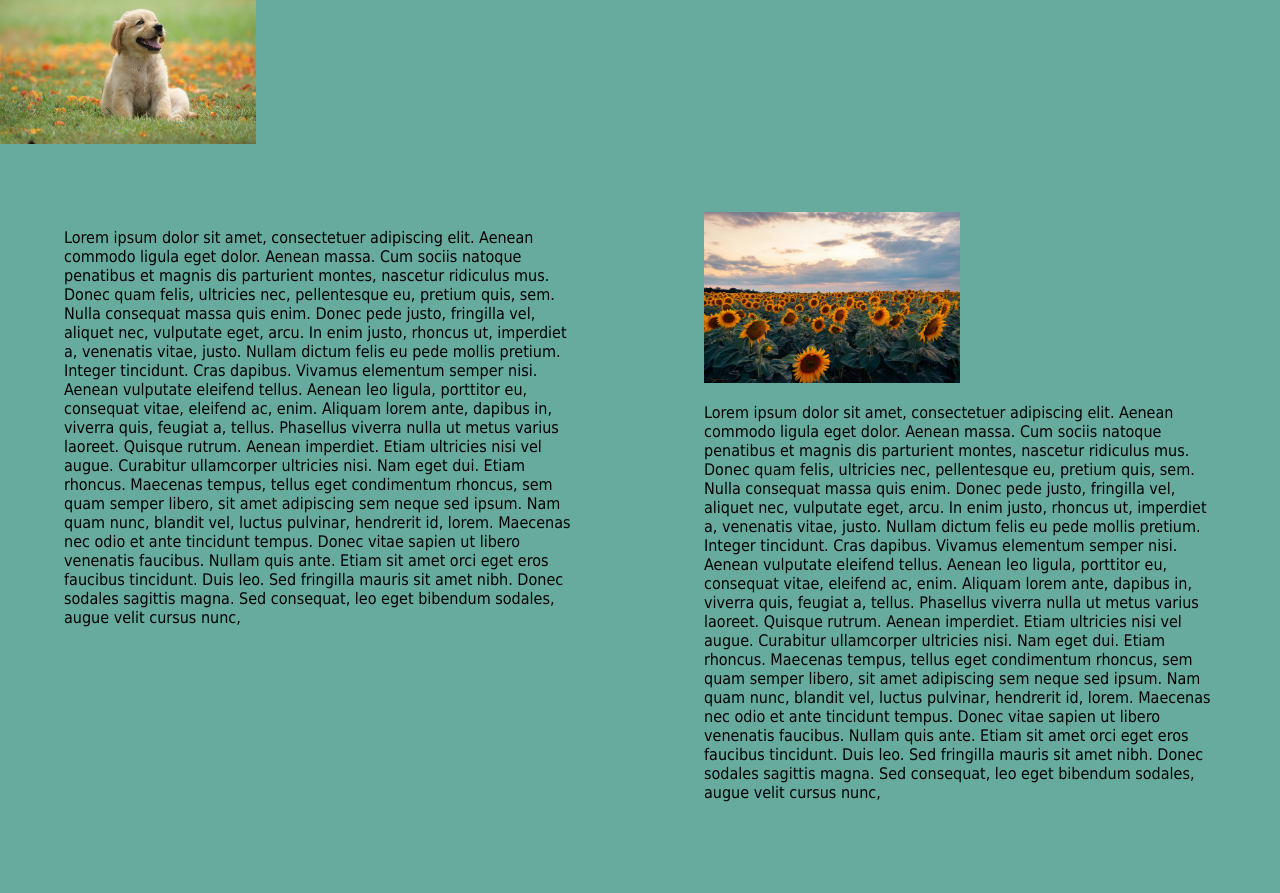
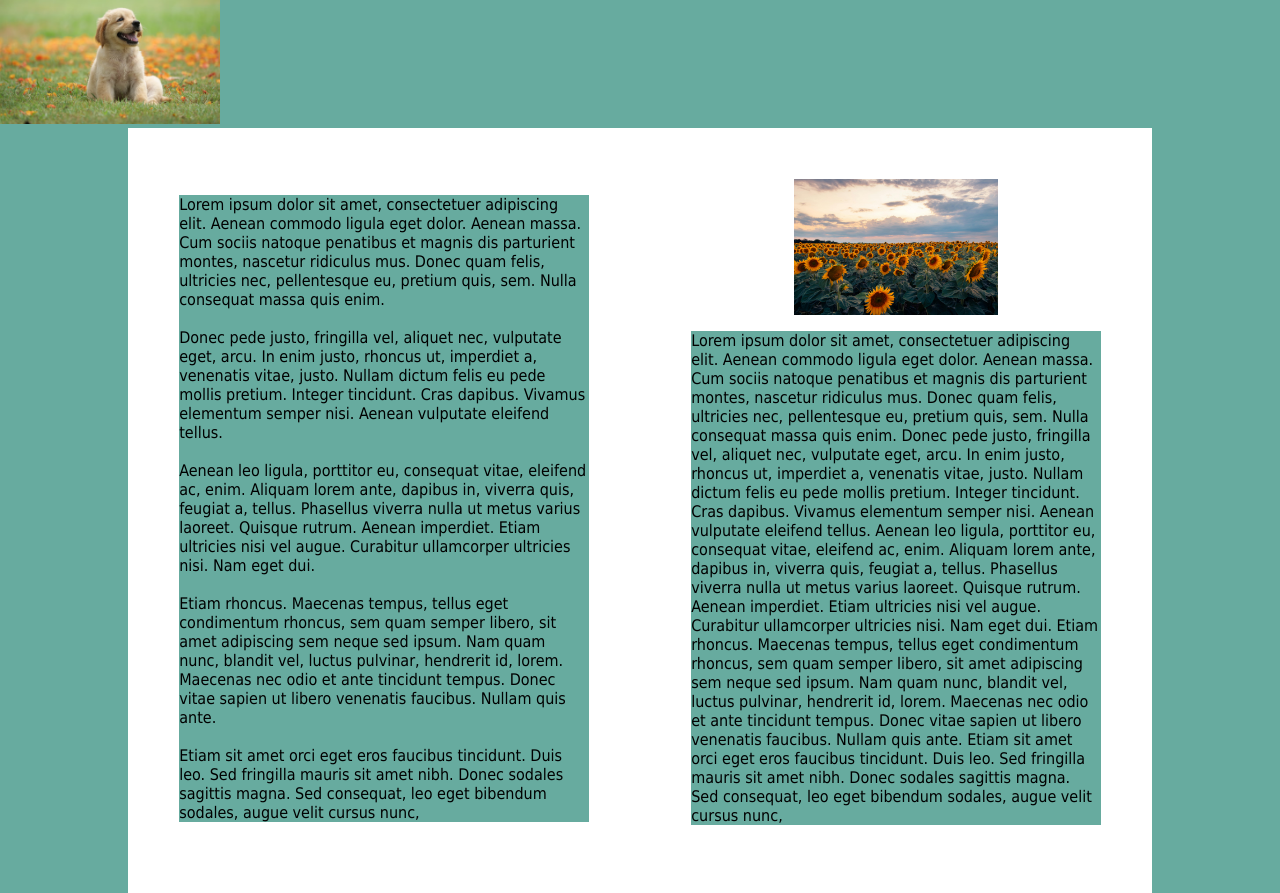
Before and after one commit to 449644/flexbox-site, a plain HTML site: page index.html in a window 1280 px wide. Drawn offline with Linux system fonts and the light colour scheme.

Commit message:
colour changes to columns

```diff
--- a/index.html
+++ b/index.html
@@ -13,21 +13,23 @@
     </header>
 
     <article>
+
         <div class="column">
-            <p>Lorem ipsum dolor sit amet, consectetuer adipiscing elit. Aenean commodo ligula eget dolor. Aenean massa. Cum sociis natoque penatibus et magnis dis parturient montes, nascetur ridiculus mus. Donec quam felis, ultricies nec, pellentesque eu, pretium quis, sem. Nulla consequat massa quis enim.
-                Donec pede justo, fringilla vel, aliquet nec, vulputate eget, arcu. In enim justo, rhoncus ut, imperdiet a, venenatis vitae, justo. Nullam dictum felis eu pede mollis pretium. Integer tincidunt. Cras dapibus. Vivamus elementum semper nisi. Aenean vulputate eleifend tellus.
-                Aenean leo ligula, porttitor eu, consequat vitae, eleifend ac, enim. Aliquam lorem ante, dapibus in, viverra quis, feugiat a, tellus. Phasellus viverra nulla ut metus varius laoreet. Quisque rutrum. Aenean imperdiet. Etiam ultricies nisi vel augue. Curabitur ullamcorper ultricies nisi. Nam eget dui.
-                Etiam rhoncus. Maecenas tempus, tellus eget condimentum rhoncus, sem quam semper libero, sit amet adipiscing sem neque sed ipsum. Nam quam nunc, blandit vel, luctus pulvinar, hendrerit id, lorem. Maecenas nec odio et ante tincidunt tempus. Donec vitae sapien ut libero venenatis faucibus. Nullam quis ante.
+            <p class="lorem">Lorem ipsum dolor sit amet, consectetuer adipiscing elit. Aenean commodo ligula eget dolor. Aenean massa. Cum sociis natoque penatibus et magnis dis parturient montes, nascetur ridiculus mus. Donec quam felis, ultricies nec, pellentesque eu, pretium quis, sem. Nulla consequat massa quis enim.<br><br>
+                Donec pede justo, fringilla vel, aliquet nec, vulputate eget, arcu. In enim justo, rhoncus ut, imperdiet a, venenatis vitae, justo. Nullam dictum felis eu pede mollis pretium. Integer tincidunt. Cras dapibus. Vivamus elementum semper nisi. Aenean vulputate eleifend tellus.<br><br>
+                Aenean leo ligula, porttitor eu, consequat vitae, eleifend ac, enim. Aliquam lorem ante, dapibus in, viverra quis, feugiat a, tellus. Phasellus viverra nulla ut metus varius laoreet. Quisque rutrum. Aenean imperdiet. Etiam ultricies nisi vel augue. Curabitur ullamcorper ultricies nisi. Nam eget dui.<br><br>
+                Etiam rhoncus. Maecenas tempus, tellus eget condimentum rhoncus, sem quam semper libero, sit amet adipiscing sem neque sed ipsum. Nam quam nunc, blandit vel, luctus pulvinar, hendrerit id, lorem. Maecenas nec odio et ante tincidunt tempus. Donec vitae sapien ut libero venenatis faucibus. Nullam quis ante.<br><br>
                 Etiam sit amet orci eget eros faucibus tincidunt. Duis leo. Sed fringilla mauris sit amet nibh. Donec sodales sagittis magna. Sed consequat, leo eget bibendum sodales, augue velit cursus nunc,</p>
         </div>
         <div class="column">
             <img src="img/sunflowers.jpg" class="sunflowersimage">
-            <p>Lorem ipsum dolor sit amet, consectetuer adipiscing elit. Aenean commodo ligula eget dolor. Aenean massa. Cum sociis natoque penatibus et magnis dis parturient montes, nascetur ridiculus mus. Donec quam felis, ultricies nec, pellentesque eu, pretium quis, sem. Nulla consequat massa quis enim.
+            <p class="lorem">Lorem ipsum dolor sit amet, consectetuer adipiscing elit. Aenean commodo ligula eget dolor. Aenean massa. Cum sociis natoque penatibus et magnis dis parturient montes, nascetur ridiculus mus. Donec quam felis, ultricies nec, pellentesque eu, pretium quis, sem. Nulla consequat massa quis enim.
                 Donec pede justo, fringilla vel, aliquet nec, vulputate eget, arcu. In enim justo, rhoncus ut, imperdiet a, venenatis vitae, justo. Nullam dictum felis eu pede mollis pretium. Integer tincidunt. Cras dapibus. Vivamus elementum semper nisi. Aenean vulputate eleifend tellus.
                 Aenean leo ligula, porttitor eu, consequat vitae, eleifend ac, enim. Aliquam lorem ante, dapibus in, viverra quis, feugiat a, tellus. Phasellus viverra nulla ut metus varius laoreet. Quisque rutrum. Aenean imperdiet. Etiam ultricies nisi vel augue. Curabitur ullamcorper ultricies nisi. Nam eget dui.
                 Etiam rhoncus. Maecenas tempus, tellus eget condimentum rhoncus, sem quam semper libero, sit amet adipiscing sem neque sed ipsum. Nam quam nunc, blandit vel, luctus pulvinar, hendrerit id, lorem. Maecenas nec odio et ante tincidunt tempus. Donec vitae sapien ut libero venenatis faucibus. Nullam quis ante.
                 Etiam sit amet orci eget eros faucibus tincidunt. Duis leo. Sed fringilla mauris sit amet nibh. Donec sodales sagittis magna. Sed consequat, leo eget bibendum sodales, augue velit cursus nunc,</p></p>
         </div>
+
     </article>
 
 
--- a/styles.css
+++ b/styles.css
@@ -5,8 +5,7 @@ body {
 }
 
 .logo{
-    max-height: 20%;
-    max-width: 20%;
+    width: 220px;
 }
 
 .h3 {
@@ -14,13 +13,26 @@ display:flex;
 }
 
 .column{
-    width: 40%;
+    width: 50%;
     padding: 5%;
-    float: left;
+
 }
 
 .sunflowersimage {
     max-height: 50%;
     max-width: 50%;
+    display: flex;
+    padding-left: 25%;
+}
+article
+{
+    background-color: #ffffff;
+    width: 80%;
+    height: auto;
+    display: flex;
+    margin-left: 10%;
+}
 
+.lorem {
+    background-color: #67ab9f;
 }
```
